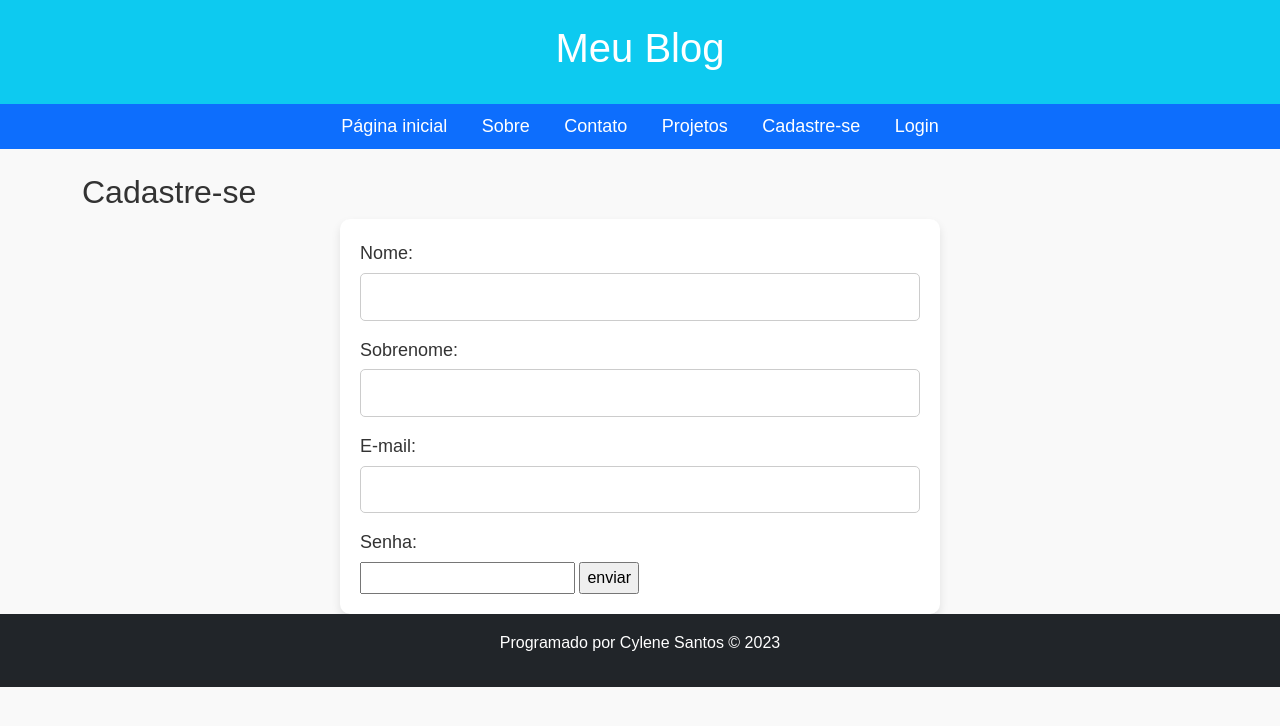
After one commit to Cymama/meuprojeto, a Flask app: page /cadastro in a window 1280 px wide. The commit adds this page. Shown: the top 726 px of the page. Run offline with Flask 3, Linux system fonts and the light colour scheme; some libraries are stand-ins or nearby versions.

Commit message:
16-8-23-11-52
Incluimos as abas cadastro e login

```diff
--- a/app/forms.py
+++ b/app/forms.py
@@ -1,5 +1,5 @@
 from flask_wtf import FlaskForm
-from wtforms import StringField, EmailField, TelField, TextAreaField, SubmitField
+from wtforms import StringField, EmailField, TelField, TextAreaField, SubmitField, PasswordField
 from wtforms.validators import DataRequired
 from flask_wtf.csrf import CSRFProtect
 
@@ -10,3 +10,13 @@ class Contato(FlaskForm):
     telefone= TelField ('telefone', validators=[DataRequired()])
     mensagem= TextAreaField ('mensagem')
     enviar= SubmitField ('enviar')
+
+
+
+class CadastroForm(FlaskForm):
+    nome = StringField('Nome', validators=[DataRequired()])
+    sobrenome = StringField('Sobrenome', validators=[DataRequired()])
+    email = StringField('Email', validators=[DataRequired()])
+    senha = PasswordField('Senha', validators=[DataRequired()])
+    enviar= SubmitField ('enviar')
+    cadastrar = SubmitField('Cadastrar')
--- a/app/routes.py
+++ b/app/routes.py
@@ -1,7 +1,8 @@
 from app import app, db
-from flask import render_template, url_for, request, flash
+from flask import render_template, url_for, request, flash, redirect
 from app.forms import Contato
 from app.models import ContatoModel
+from app.forms import CadastroForm
 
 @app.route('/')
 def index():
@@ -24,15 +25,6 @@ def contatos():
         db.session.commit()
 
 
-        #print('O formulário foi enviado!')
-        #print(nome)
-        #print(email)
-        #print(telefone)
-        #print(mensagem)
-
-
-
-
 
     return render_template ('contatos.html', titulo = 'Contatos', formulario=formulario, dados_formulario = dados_formulario)
 
@@ -44,6 +36,30 @@ def sobre():
 def projetos():
     return render_template ('projetos.html', titulo = 'Projetos')
 
+@app.route('/login')
+def login():
+    return render_template ('login.html', titulo = 'Login')
+
+@app.route('/cadastro', methods=['GET', 'POST'])
+def cadastrar():
+    cadastro = CadastroForm()
+
+    if cadastro.validate_on_submit():
+        print('Acessou a rota cadastro')
+        nome = cadastro.nome.data
+        sobrenome = cadastro.sobrenome.data
+        email = cadastro.email.data
+        senha = cadastro.senha.data
+
+        novo_cadastro = CadastroForm(nome=nome, sobrenome=sobrenome, email=email, senha=senha)
+        db.session.add(novo_cadastro)
+        db.session.commit()
+
+        flash('Cadastro realizado com sucesso!', 'success')
+        return redirect(url_for('index'))
+    return render_template ('cadastro.html', titulo = 'cadastro', cadastro = cadastro)
+
+
 @app.route('/teste')
 def teste():
     return render_template ('teste.html')
--- a/app/static/css/estilo.css
+++ b/app/static/css/estilo.css
@@ -110,7 +110,3 @@ form button[type="submit"] {
     font-size: 16px;
     transition: background-color 0.3s ease;
 }
-
-form button[type="submit"]:hover {
-    background-color: #5FA686;
-}
--- a/app/templates/base.html
+++ b/app/templates/base.html
@@ -16,6 +16,8 @@
         <a href="/sobre" class="text-white">Sobre</a>
         <a href="/contatos" class="text-white">Contato</a>
         <a href="/projetos" class="text-white">Projetos</a>
+        <a href="/cadastro" class="text-white">Cadastre-se</a>
+        <a href="/login" class="text-white">Login</a>
     </nav>
 
     <div class="container mt-4">
--- /dev/null
+++ b/app/templates/cadastro.html
@@ -0,0 +1,25 @@
+{% extends 'base.html' %}
+
+{% block conteudo %}
+<section>
+    <h2>Cadastre-se</h2>
+    <form action="{{ url_for('cadastrar') }}" method="post">
+        {{ cadastro.csrf_token }}
+
+        <label for="nome">Nome:</label>
+        {{ cadastro.nome }}
+
+        <label for="sobrenome">Sobrenome:</label>
+        {{ cadastro.sobrenome }}
+
+        <label for="email">E-mail:</label>
+        {{ cadastro.email }}
+
+        <label for="senha">Senha:</label>
+        {{ cadastro.senha }}
+
+
+        {{ cadastro.enviar }}
+    </form>
+</section>
+{% endblock %}
```
Also changed, not shown: app/models.py (+11 -1 lines), app/templates/index.html (+10 -6 lines), migrations/versions/9a9748f03bf7_db_criar_banco.py (added, +35 -0 lines), app.db, app/templates/login.html (added).
